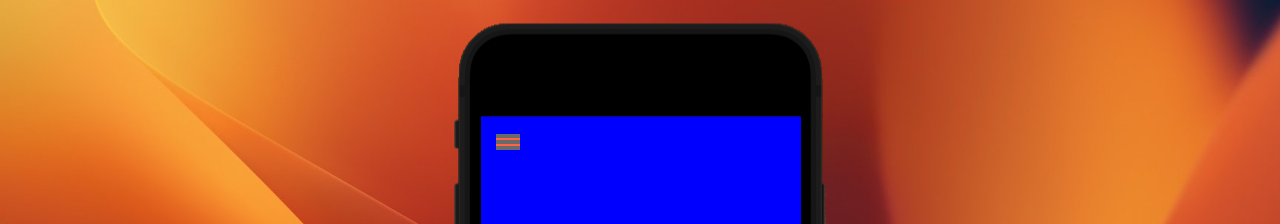
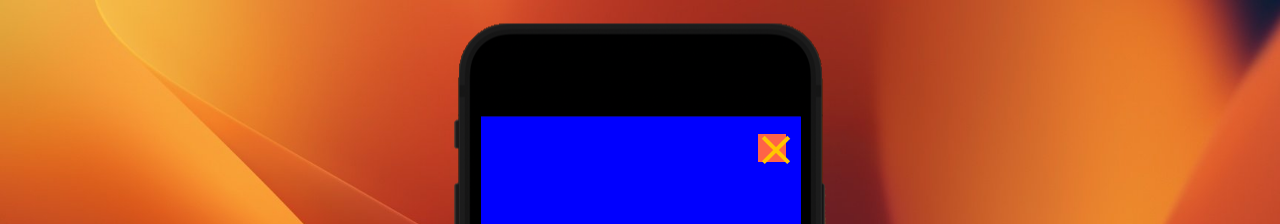
Before and after one commit to kulakdev/abcmobile-vue, a Vue app: page / in a window 1280 px wide. Both pictures are taken after a click on the link 508 px from the left and 141 px from the top of the page. Shown: the top 224 px of the page. Built offline with nearby package versions, Linux system fonts and the light colour scheme.

Commit message:
created a cross icon for a button

```diff
--- a/src/components/NavBar.vue
+++ b/src/components/NavBar.vue
@@ -30,21 +30,26 @@ export default defineComponent({
     <a
       style="
         position: absolute;
+        width: max-content;
+        height: max-content;
+        min-width: fit-content;
+        margin: 0;
 
-        width: 24px;
-        height: 16px;
-        margin-left: 15px;
-        margin-top: 17px;
-        min-width: fit-content;
         background-color: tomato;
         z-index: 10;
         display: flex;
         justify-content: center;
+        align-content: center;
         align-items: center;
       "
+      :class="{ left: myBoolean, right: !myBoolean }"
       @click="toggleComponent"
     >
-      <MenuIcon />
+      <div v-if="myBoolean"><MenuIcon /></div>
+      <div v-else class="cross">
+        <div class="iconX" style="transform: rotate(-45deg)"></div>
+        <div class="iconX" style="transform: rotate(45deg)"></div>
+      </div>
     </a>
     <div v-if="!myBoolean" class="menu"></div>
   </div>
@@ -68,10 +73,32 @@ export default defineComponent({
   margin-left: 15px;
   margin-top: 17px;
 }
-.icon {
-  width: 24px;
+.iconX {
+  position: absolute;
+  width: 36px;
   height: 1mm;
-  background-color: #696969;
+  top: 50%;
+  background-color: #ffc700;
+}
+
+.right {
+  right: 15px;
+  top: 17px;
+  left: auto;
+}
+
+.left {
+  left: 15px;
+  top: 17px;
+  right: auto;
+}
+
+.cross {
+  width: 28px;
+  height: 28px;
+  display: block;
+  align-self: center;
+  justify-self: center;
 }
 .menu {
   position: fixed;
```
